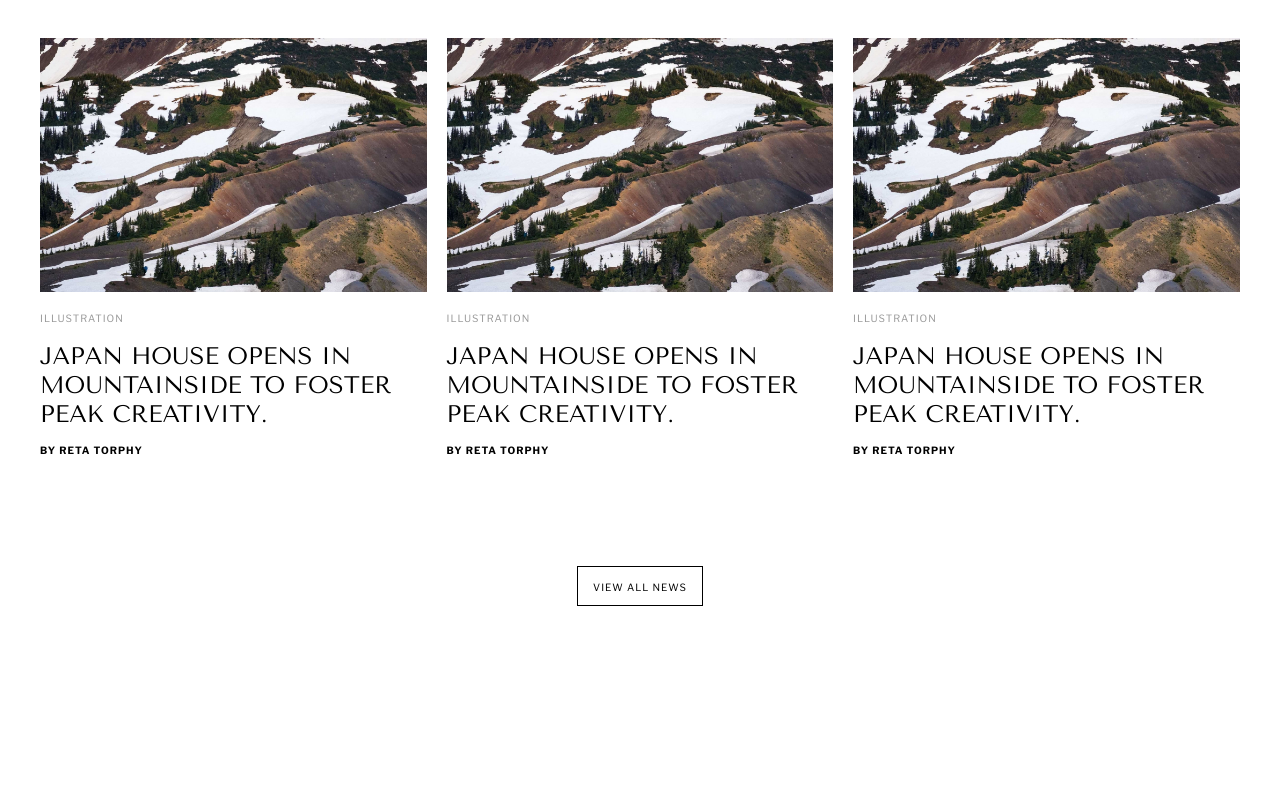
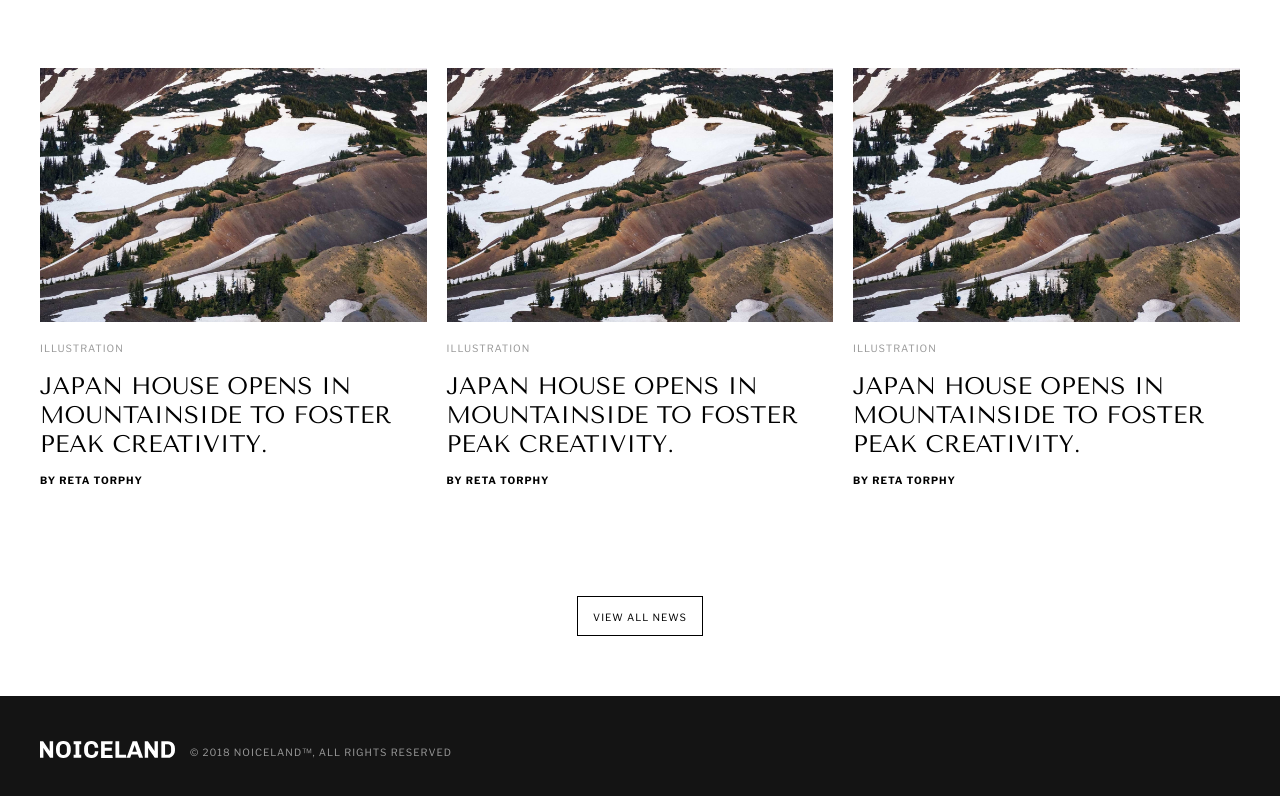
Before and after one commit to pu-shin/news-blog, a Vue app: page / in a window 1280 px wide. Shown: the part 1174-1970 px from the top of the page. Before the commit the page ends 1840 px from the top, so only its background shows below. Built offline with nearby package versions, Linux system fonts and the light colour scheme; a web font is replaced by a local one.

Commit message:
add app-footer component

```diff
--- a/src/App.vue
+++ b/src/App.vue
@@ -5,6 +5,7 @@
       <app-home></app-home>
       <app-news></app-news>
     </main>
+    <app-footer></app-footer>
   </div>
 </template>
 
@@ -12,6 +13,7 @@
 import AppHeader from "@/components/AppHeader.vue";
 import AppHome from "@/components/AppHome.vue";
 import AppNews from "@/components/AppNews.vue";
+import AppFooter from "@/components/AppFooter.vue";
 
 export default {
   name: "App",
@@ -22,6 +24,7 @@ export default {
     AppHeader,
     AppHome,
     AppNews,
+    AppFooter,
   },
 };
 </script>
--- /dev/null
+++ b/src/components/AppFooter.vue
@@ -0,0 +1,22 @@
+ <template>
+  <footer class="footer">
+    <div class="footer__container">
+      <div class="footer__title title-footer">
+        <div class="title-footer__image">
+          <img src="../assets/logo/logo-white.svg" alt="logo" />
+        </div>
+        <div class="title-footer__label label">
+          <span>© 2018 Noiceland™, all rights reserved</span>
+        </div>
+      </div>
+    </div>
+  </footer>
+</template>
+
+<script>
+export default {};
+</script>
+
+
+<style scoped>
+</style>
--- a/src/components/AppHeader.vue
+++ b/src/components/AppHeader.vue
@@ -2,7 +2,7 @@
   <header class="header">
     <div class="header__container">
       <div class="header__logo">
-        <img src="../assets/logo/noiceland.svg" alt="logo" />
+        <img src="../assets/logo/logo-black.svg" alt="logo" />
       </div>
       <div class="header__content">
         <a href="" class="header__title">Home</a>
--- /dev/null
+++ b/src/styles/footer.scss
@@ -0,0 +1,20 @@
+.footer {
+	padding: 45px 0px 45px 0px;
+	background-color: #141414;
+	@media (max-width: 479.98px) {
+	padding: 25px 0px 25px 0px;
+					}
+	&__container {
+	}
+
+}
+
+.title-footer {
+	display: flex;
+	flex-wrap: wrap;
+	gap: 15px;
+	align-items: end;
+	&__image {}
+
+	&__label {}
+}
--- a/src/styles/global.scss
+++ b/src/styles/global.scss
@@ -8,7 +8,18 @@ $fontSize: 16px;
 
 .wrapper {
 	min-height: 100%;
+	display: flex;
+	flex-direction: column;
 	overflow: hidden;
+
+	// Прижимаем footer
+	>main {
+		flex: 1 1 auto;
+	}
+	// Фикс для слайдеров
+	>* {
+		min-width: 0;
+	}
 }
 
 [class*="__container"] {
@@ -56,3 +67,4 @@ $fontSize: 16px;
 @import './header.scss';
 @import './home.scss';
 @import './news.scss';
+@import './footer.scss';
--- a/src/styles/news.scss
+++ b/src/styles/news.scss
@@ -1,5 +1,5 @@
 .news {
-	padding: 60px 0px 60px 0px;
+	padding: 90px 0px 60px 0px;
 	&__container {
 
 	}
```
Also changed, not shown: src/assets/logo/logo-black.svg (renamed from src/assets/logo/noiceland.svg), src/assets/logo/logo-white.svg (added).
